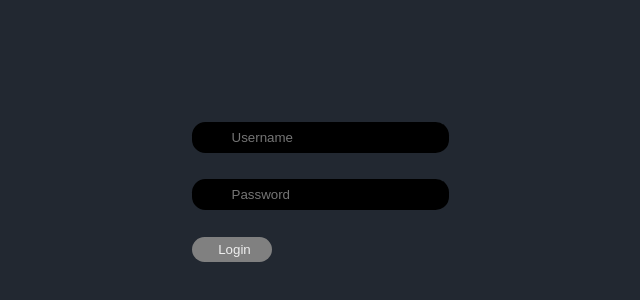
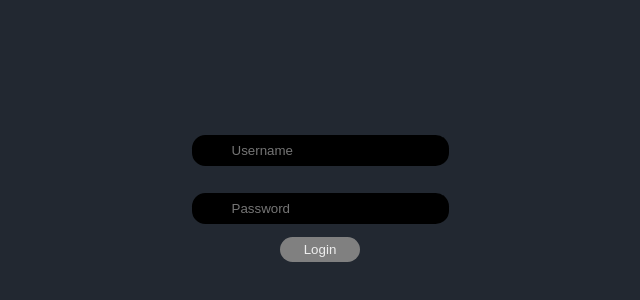
Before and after one commit to tusharagrawalgeek/record-book, a React (Create React App) app: page / in a window 1280 px wide. Shown: the part 68-368 px from the top of the page, without its empty margins (320-960 px from the left). Built offline with nearby package versions, Linux system fonts and the light colour scheme.

Commit message:
buttoncentered

```diff
--- a/src/style.css
+++ b/src/style.css
@@ -11,6 +11,10 @@
     padding: 0.4em 2em;
     border-radius: 1em;
     width: 10vh;
+    text-align: center;
+    display: flex;
+    margin: 0 auto;
+    justify-content: center;
     /* margin-left: 50px; */
 
 }
```
